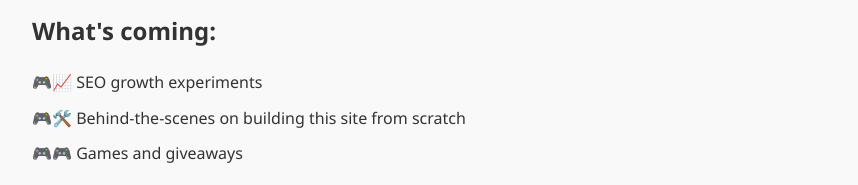
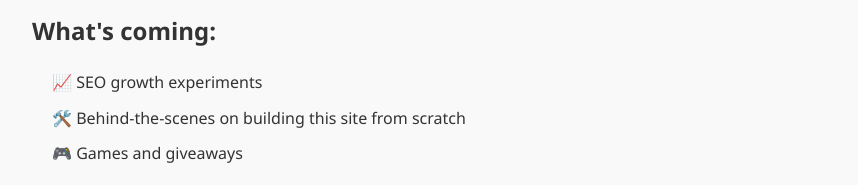
Before and after one commit to Lannyboi/seo-tracker, a plain HTML site: page index.html in a window 1280 px wide. Shown: the part 232-417 px from the top of the page, without its empty margins (208-1066 px from the left). Drawn offline with Linux system fonts and the light colour scheme.

Commit message:
Touch up on css dont want the li tag to be a controller

```diff
--- a/index.css
+++ b/index.css
@@ -21,12 +21,6 @@ ul li {
     margin: 10px 0;
     padding-left: 20px;
     position: relative;
-}
-
-ul li::before {
-    content: '🎮';
-    position: absolute;
-    left: 0;
 }
 
 button {
```
